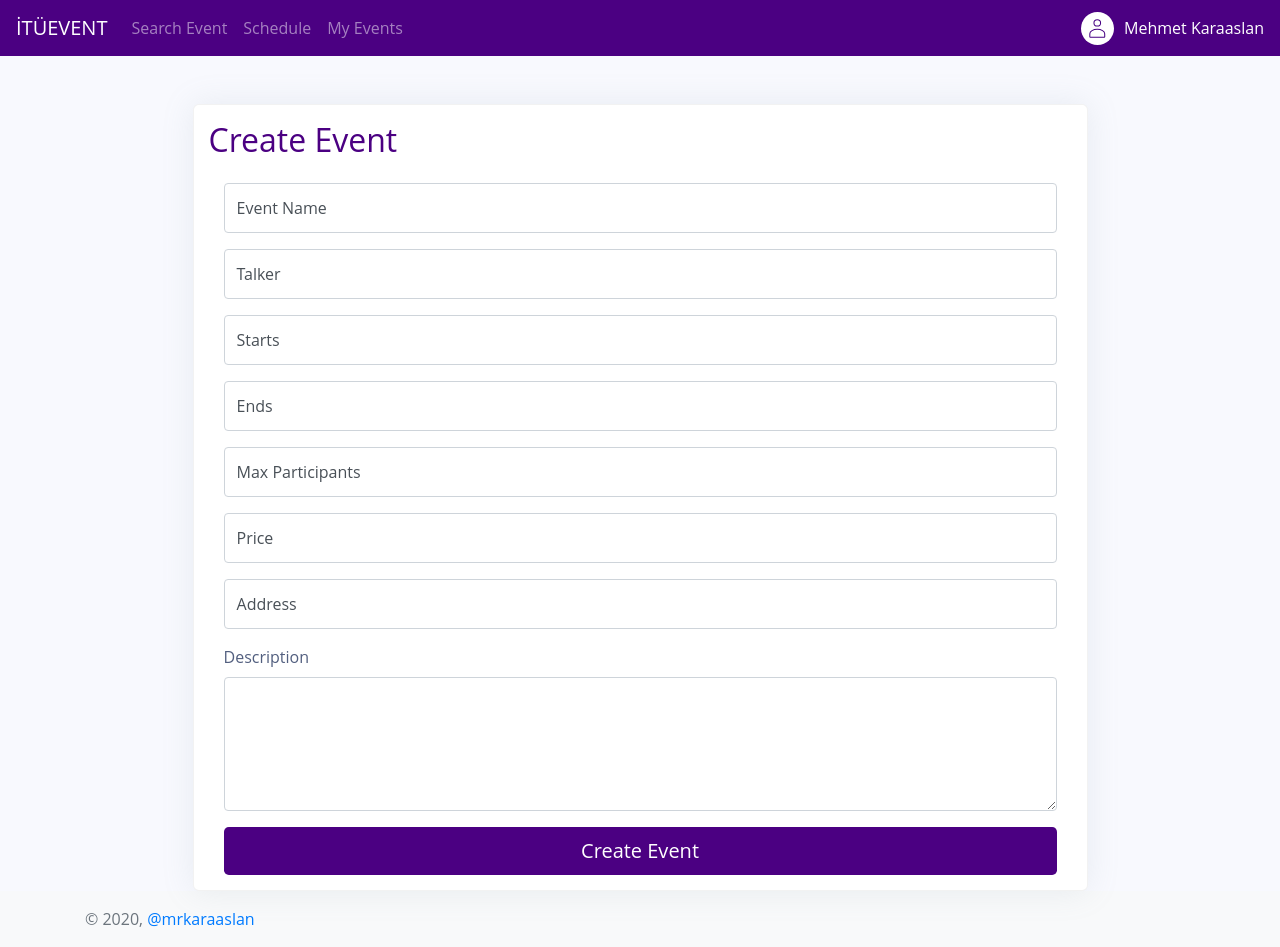
After one commit to mrkaraaslan/db-ituevent, a Flask app: page /create_event in a window 1280 px wide. The commit adds this page. Run offline with Flask 2, Linux system fonts and the light colour scheme; some libraries are stand-ins or nearby versions.

Commit message:
created and designed create_event page, some UI improvements

```diff
--- a/pages.py
+++ b/pages.py
@@ -25,3 +25,6 @@ def settings_page():
 
 def my_events_page():
     return render_template("App/my_events.html", user_name= "Mehmet Karaaslan")
+
+def create_event_page():
+    return render_template("App/create_event.html", user_name= "Mehmet Karaaslan")
--- a/server.py
+++ b/server.py
@@ -1,6 +1,9 @@
-from flask import Flask, render_template, request
+from flask import Flask
+import uuid
 
 import pages
+from database import Database
+from event import Event
 
 def create_app():
     app = Flask(__name__)
@@ -14,6 +17,7 @@ def create_app():
     app.add_url_rule("/profile", view_func=pages.profile_page)
     app.add_url_rule("/settings", view_func=pages.settings_page)
     app.add_url_rule("/my_events", view_func=pages.my_events_page)
+    app.add_url_rule("/create_event", view_func=pages.create_event_page)
 
     return app
 
--- a/static/bootdey.css
+++ b/static/bootdey.css
@@ -101,7 +101,3 @@ html:not(.dark-style) .account-settings-links .list-group-item.active {
     padding: 0.85rem 1.5rem;
     border-color: rgba(24,28,33,0.03) !important;
 }
-
-.mt7 {
-    margin-top: 6rem !important;
-}
--- /dev/null
+++ b/static/create_event.css
@@ -0,0 +1,137 @@
+body {
+  font-family: Open Sans, sans-serif;
+  font-size: 1rem;
+  font-weight: 400;
+  line-height: 1.5;
+  margin: 0;
+  text-align: left;
+  color: #525f7f;
+  background-color: #f8f9fe;
+}
+
+h2 {
+  color: indigo;
+}
+.card {
+  position: relative;
+  display: flex;
+  flex-direction: column;
+  min-width: 0;
+  word-wrap: break-word;
+  border: 1px solid rgba(0, 0, 0, .05);
+  border-radius: .375rem;
+  background-color: #fff;
+  background-clip: border-box;
+}
+
+.shadow {
+  box-shadow: 0 0 2rem 0 rgba(136, 152, 170, .15) !important;
+}
+
+.form-sign {
+  width: 100%;
+  padding: 15px;
+  margin: auto;
+}
+
+.form-label-group {
+  position: relative;
+  margin-bottom: 1rem;
+}
+
+.form-label-group input,
+.form-label-group label {
+  height: 3.125rem;
+  padding: .75rem;
+}
+
+.form-label-group label {
+  position: absolute;
+  top: 0;
+  left: 0;
+  display: block;
+  width: 100%;
+  margin-bottom: 0; /* Override default `<label>` margin */
+  line-height: 1.5;
+  color: #495057;
+  pointer-events: none;
+  cursor: text; /* Match the input under the label */
+  border: 1px solid transparent;
+  border-radius: .25rem;
+  transition: all .1s ease-in-out;
+}
+
+.form-label-group input::-webkit-input-placeholder {
+  color: transparent;
+}
+
+.form-label-group input::-moz-placeholder {
+  color: transparent;
+}
+
+.form-label-group input:-ms-input-placeholder {
+  color: transparent;
+}
+
+.form-label-group input::-ms-input-placeholder {
+  color: transparent;
+}
+
+.form-label-group input::placeholder {
+  color: transparent;
+}
+
+.form-label-group input:not(:-moz-placeholder-shown) {
+  padding-top: 1.25rem;
+  padding-bottom: .25rem;
+}
+
+.form-label-group input:not(:-ms-input-placeholder) {
+  padding-top: 1.25rem;
+  padding-bottom: .25rem;
+}
+
+.form-label-group input:not(:placeholder-shown) {
+  padding-top: 1.25rem;
+  padding-bottom: .25rem;
+}
+
+.form-label-group input:not(:-moz-placeholder-shown) ~ label {
+  padding-top: .25rem;
+  padding-bottom: .25rem;
+  font-size: 12px;
+  color: #777;
+}
+
+.form-label-group input:not(:-ms-input-placeholder) ~ label {
+  padding-top: .25rem;
+  padding-bottom: .25rem;
+  font-size: 12px;
+  color: #777;
+}
+
+.form-label-group input:not(:placeholder-shown) ~ label {
+  padding-top: .25rem;
+  padding-bottom: .25rem;
+  font-size: 12px;
+  color: #777;
+}
+
+/* Fallback for Edge
+-------------------------------------------------- */
+@supports (-ms-ime-align: auto) {
+  .form-label-group {
+    display: -ms-flexbox;
+    display: flex;
+    -ms-flex-direction: column-reverse;
+    flex-direction: column-reverse;
+  }
+
+  .form-label-group label {
+    position: static;
+  }
+
+  .form-label-group input::-ms-input-placeholder {
+    color: #777;
+  }
+}
--- /dev/null
+++ b/templates/App/create_event.html
@@ -0,0 +1,53 @@
+{% extends "App/app_temp.html" %}
+{% block style %}
+<link rel="stylesheet" href="{{ url_for('static', filename='create_event.css')}}"/>
+{% endblock %}
+{% block title %}Attended Events{% endblock %}
+{% block content %}
+<div class="container mt-5">
+    <div class="row">
+      <div class="col-md-10 m-auto order-xl-2 mb-5 mb-xl-0">
+        <div class="card shadow">
+          <div class="container mt-3">
+            <h2>Create Event</h2>
+            <form class="form-sign">
+              <div class="form-label-group">
+                <input type="text" id="name" class="form-control" placeholder="Event Name" required>
+                <label for="name">Event Name</label>
+              </div>
+              <div class="form-label-group">
+                <input type="text" id="talker" class="form-control" placeholder="Talker">
+                <label for="talker">Talker</label>
+              </div>
+              <div class="form-label-group">
+                <input type="text" id="startdate" class="form-control" placeholder="Starts">
+                <label for="startdate">Starts</label>
+              </div>
+              <div class="form-label-group">
+                <input type="text" id="enddate" class="form-control" placeholder="Ends">
+                <label for="enddate">Ends</label>
+              </div>
+              <div class="form-label-group">
+                <input type="number" id="maxparticipants" class="form-control" placeholder="Max Participants">
+                <label for="maxparticipants">Max Participants</label>
+              </div>
+              <div class="form-label-group">
+                <input type="text" id="price" class="form-control" placeholder="Price">
+                <label for="price">Price</label>
+              </div>
+              <div class="form-label-group">
+                <input type="text" id="address" class="form-control" placeholder="Address">
+                <label for="address">Address</label>
+              </div>
+              <div class="form-group">
+                <label for="description">Description</label>
+                <textarea class="form-control" id="description" rows="5"></textarea>
+              </div>
+              <button class="btn btn-lg btn-block" style="color:white;background-color: indigo;"type="submit">Create Event</button>
+            </form>
+          </div>
+        </div>
+      </div>
+    </div>
+  </div>
+{% endblock %}
--- a/templates/App/search_events.html
+++ b/templates/App/search_events.html
@@ -4,7 +4,7 @@
 {% endblock %}
 {% block title %}Search Events{% endblock %}
 {% block content %}
-    <div class="container mt-7">
+  <div class="container mt-5">
     <div class="row">
       <div class="col-md-10 m-auto order-xl-2 mb-5 mb-xl-0">
         <div class="card shadow">
--- a/templates/App/settings.html
+++ b/templates/App/settings.html
@@ -4,7 +4,7 @@
 {% endblock %}
 {% block title %}Settings{% endblock %}
 {% block content %}
-    <div class="container light-style flex-grow-1 container-p-y mt7">
+    <div class="container light-style flex-grow-1 container-p-y mt-5">
         <div class="card overflow-hidden">
         <div class="row no-gutters row-bordered row-border-light">
             <div class="col-md-3 pt-0">
```
Also changed, not shown: database.py (added, +14 -0 lines), templates/App/my_events.html (+27 -1 lines). Lines whose indentation alone changed are shown as unchanged.
